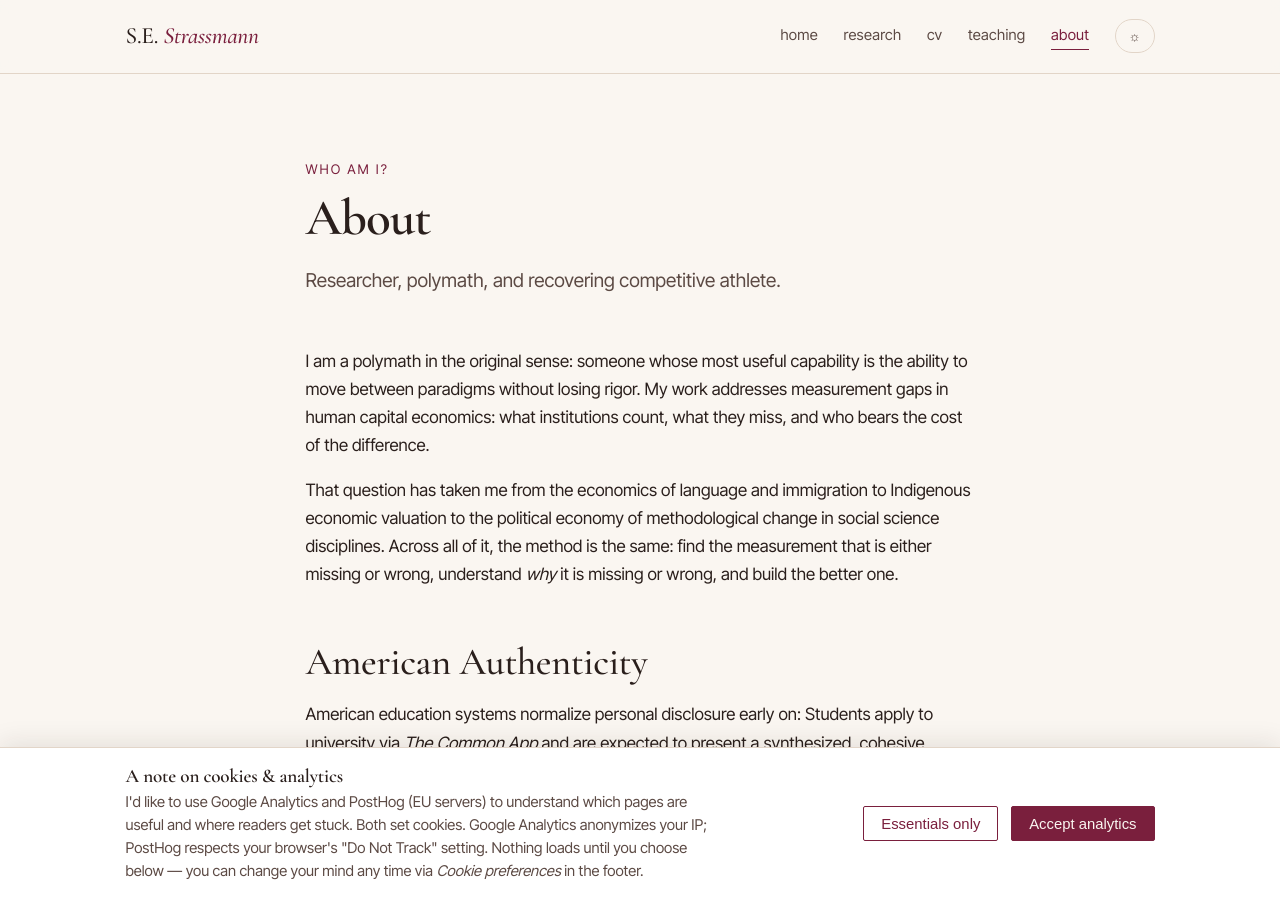
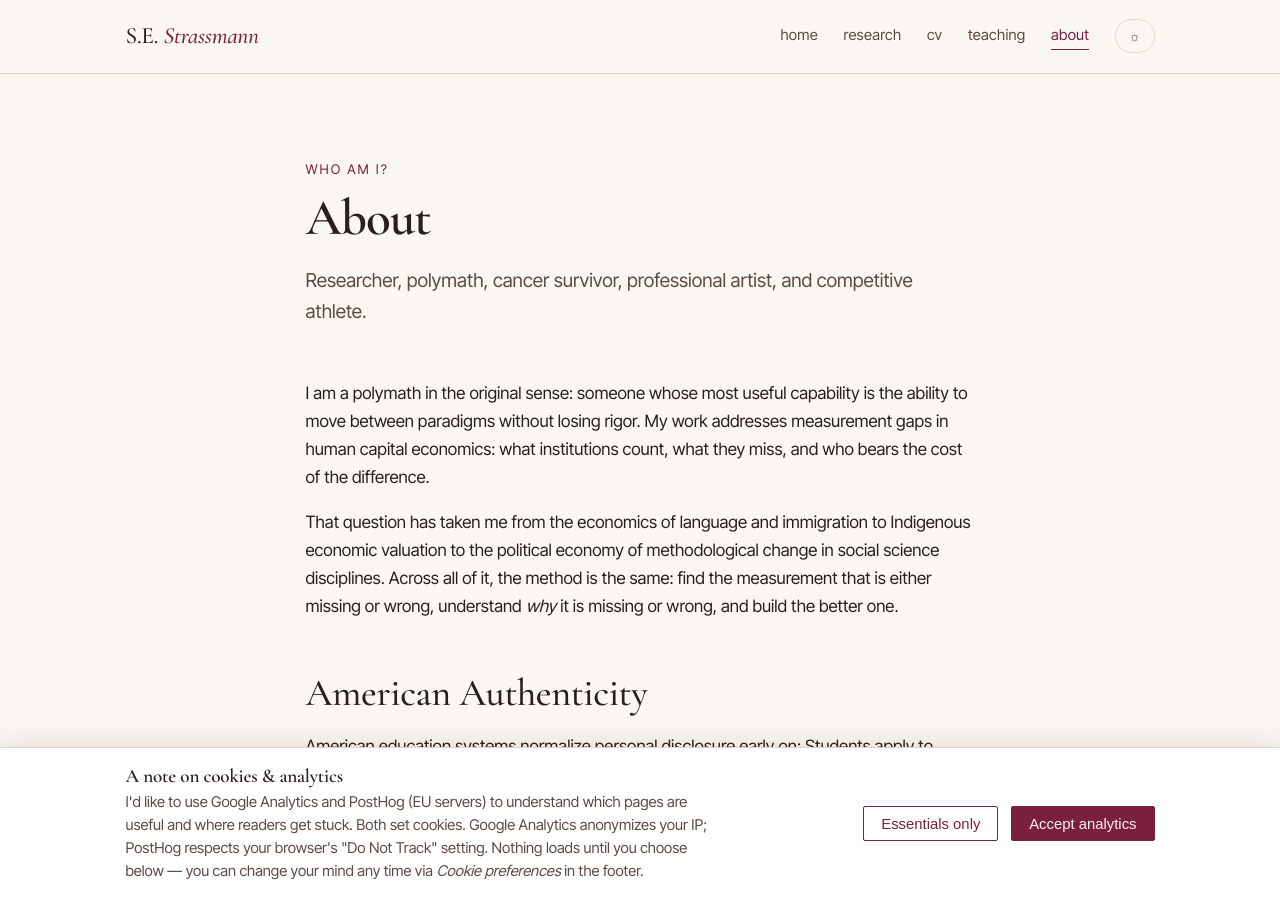
Before and after one commit to sophiestrazie/sophiestrazie.github.io, a Jekyll site: the page built from _pages/about.md, in a window 1280 px wide and 900 px high. Built offline with Jekyll 4.4.1, drawn with Linux system fonts in a browser that asks for light colours.

Commit message:
Update about subtitle

```diff
--- a/_pages/about.md
+++ b/_pages/about.md
@@ -2,7 +2,7 @@
 layout: page
 title: "About"
 eyebrow: "Who am I?"
-subtitle: "Researcher, polymath, and recovering competitive athlete."
+subtitle: "Researcher, polymath, cancer survivor, professional artist, and competitive athlete."
 permalink: /about/
 ---
 
```
